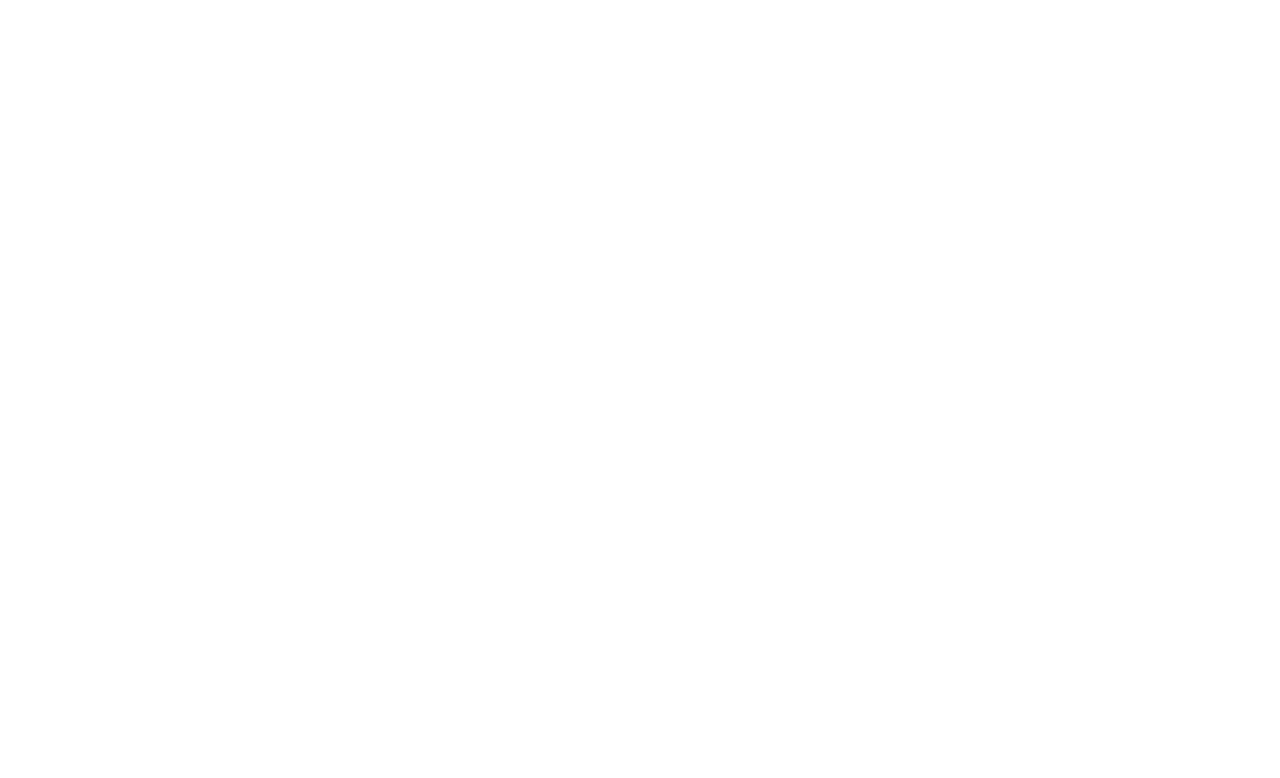
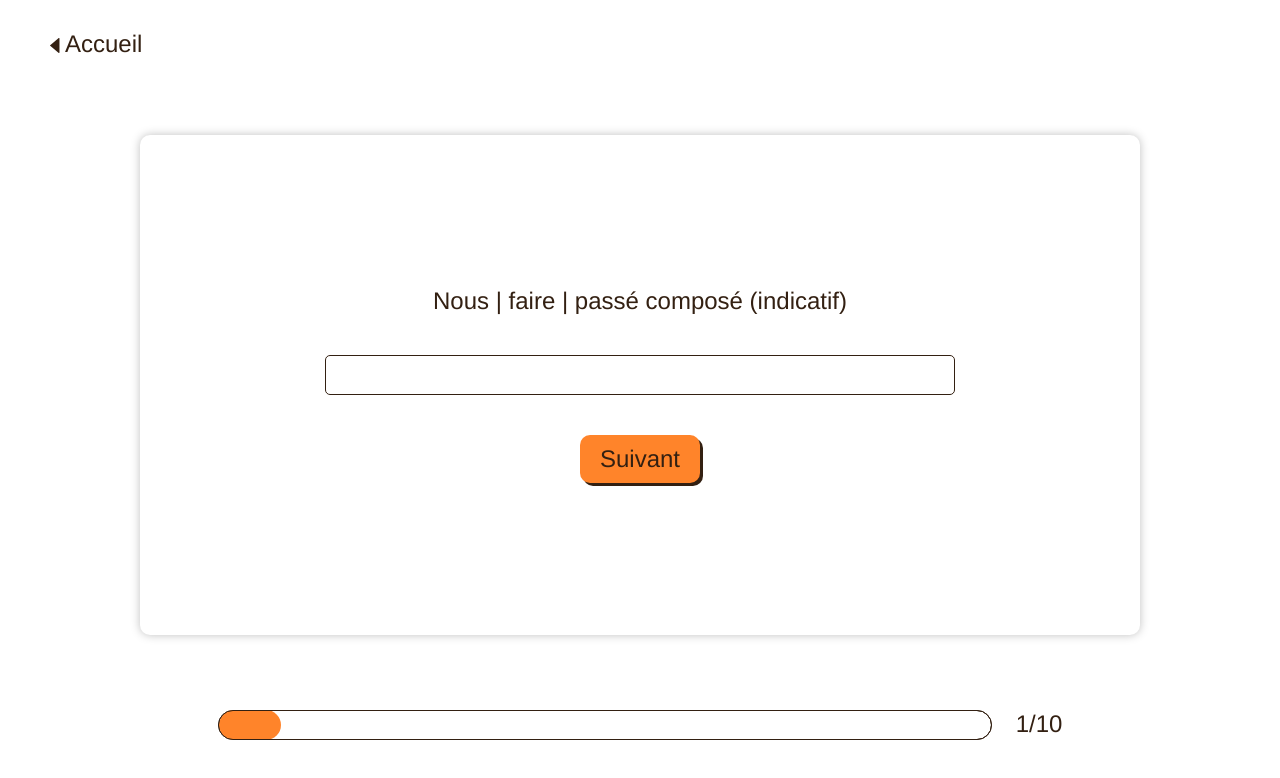
Before and after one commit to ZikDev/tatitotu-refont, a website built with Parcel: page src/pages/exercice.html in a window 1280 px wide. Built offline with nearby package versions, Linux system fonts and the light colour scheme.

Commit message:
exercice page

```diff
--- a/src/pages/exercice.html
+++ b/src/pages/exercice.html
@@ -6,15 +6,22 @@
   <link rel="stylesheet" href="../scss/main.scss" />
 </head>
 <body>
-  <div class="container">
-    <div class="row">
-      <div class="col-12"></div>
+  <div class="l-exercice">
+    <div class="l-exercice-main">
+      <a class="exercice-back-homepage font-tittle" href="../index.html"><img src="../img/arow.svg" alt="arow">Accueil</a>
+      <div class="exercice-card">
+        <div class="exercice-card-content">
+          <div class="font-bigtext exercice-text">
+          Nous | faire | passé composé (indicatif)
+        </div>
+        <input class="font-bigtext exercice-answer" type="text"></input>
+        <div class="font-bigtext exercice-button button button-mode">Suivant</div>
+        </div>
+      </div>
     </div>
-    <div class="row">
-      <div class="col-10 offset-1"></div>
-    </div>
-    <div class="row">
-      <div class="col-8 offset-2"></div>
+    <div class="l-exercice-bottom">
+      <img src="../img/progress-bar.svg" alt="progress bar">
+      <div class="font-bigtext">1/10</div>
     </div>
   </div>
   <script src="../js/main.js" type="module"></script>
--- a/src/scss/_layout.scss
+++ b/src/scss/_layout.scss
@@ -8,3 +8,23 @@
 .l-main {
   margin: 40px 0;
 }
+
+.l-exercice {
+  height: 100vh;
+  display: flex;
+  flex-flow: column nowrap;
+  padding: 60px 0;
+}
+
+.l-exercice-main {
+  flex-grow: 1;
+  display: flex;
+  flex-flow: column nowrap;
+}
+
+.l-exercice-bottom {
+  display: flex;
+  flex-flow: row nowraps;
+  justify-content: center;
+  gap: 24px;
+}
--- a/src/scss/main.scss
+++ b/src/scss/main.scss
@@ -2,12 +2,13 @@
 @import "base";
 @import "layout";
 @import "modules/action";
+@import "modules/button";
 @import "modules/card";
+@import "modules/exercice";
+@import "modules/font";
+@import "modules/logo";
 @import "modules/mode";
 @import "modules/option";
 @import "modules/question";
 @import "modules/search";
 @import "modules/switch";
-@import "modules/logo";
-@import "modules/button";
-@import "modules/logo";
--- a/src/scss/modules/_button.scss
+++ b/src/scss/modules/_button.scss
@@ -38,6 +38,20 @@
   line-height: normal;
 }
 
+.button-next {
+  display: flex;
+  padding: 10px 20px;
+  justify-content: center;
+  align-items: center;
+  gap: 10px;
+  color: var(--black, #332012);
+  font-family: "Helvetica Neue";
+  font-size: 16px;
+  font-style: normal;
+  font-weight: 400;
+  line-height: normal;
+}
+
 .button-mode:hover {
   box-shadow: 5px 5px 0px 0px #332012;
 }
--- /dev/null
+++ b/src/scss/modules/_exercice.scss
@@ -0,0 +1,43 @@
+.exercice-card {
+  margin: auto;
+  display: flex;
+  flex-flow: column nowrap;
+  justify-content: center;
+  align-items: center;
+  width: 1000px;
+  height: 500px;
+  flex-shrink: 0;
+  border-radius: 10px;
+  background: var(--white, #fff);
+  box-shadow: 0px 0px 10px 0px rgba(0, 0, 0, 0.25);
+}
+
+.exercice-card-content {
+  display: flex;
+  width: 630px;
+  flex-direction: column;
+  justify-content: center;
+  align-items: center;
+  gap: 40px;
+}
+
+.exercice-answer {
+  display: flex;
+  width: 630px;
+  padding: 5px 10px;
+  align-items: center;
+  border-radius: 5px;
+  border: 1px solid var(--black, #332012);
+  outline: none;
+}
+
+.exercice-back-homepage {
+  position: absolute;
+  top: 30px;
+  left: 50px;
+  text-decoration: none;
+}
+
+.exercice-back-homepage img {
+  margin-right: 5px;
+}
```
Also changed, not shown: src/index.html (+1 -1 lines), src/pages/impression.html (+24 -0 lines), src/img/progress-bar.svg (added).
